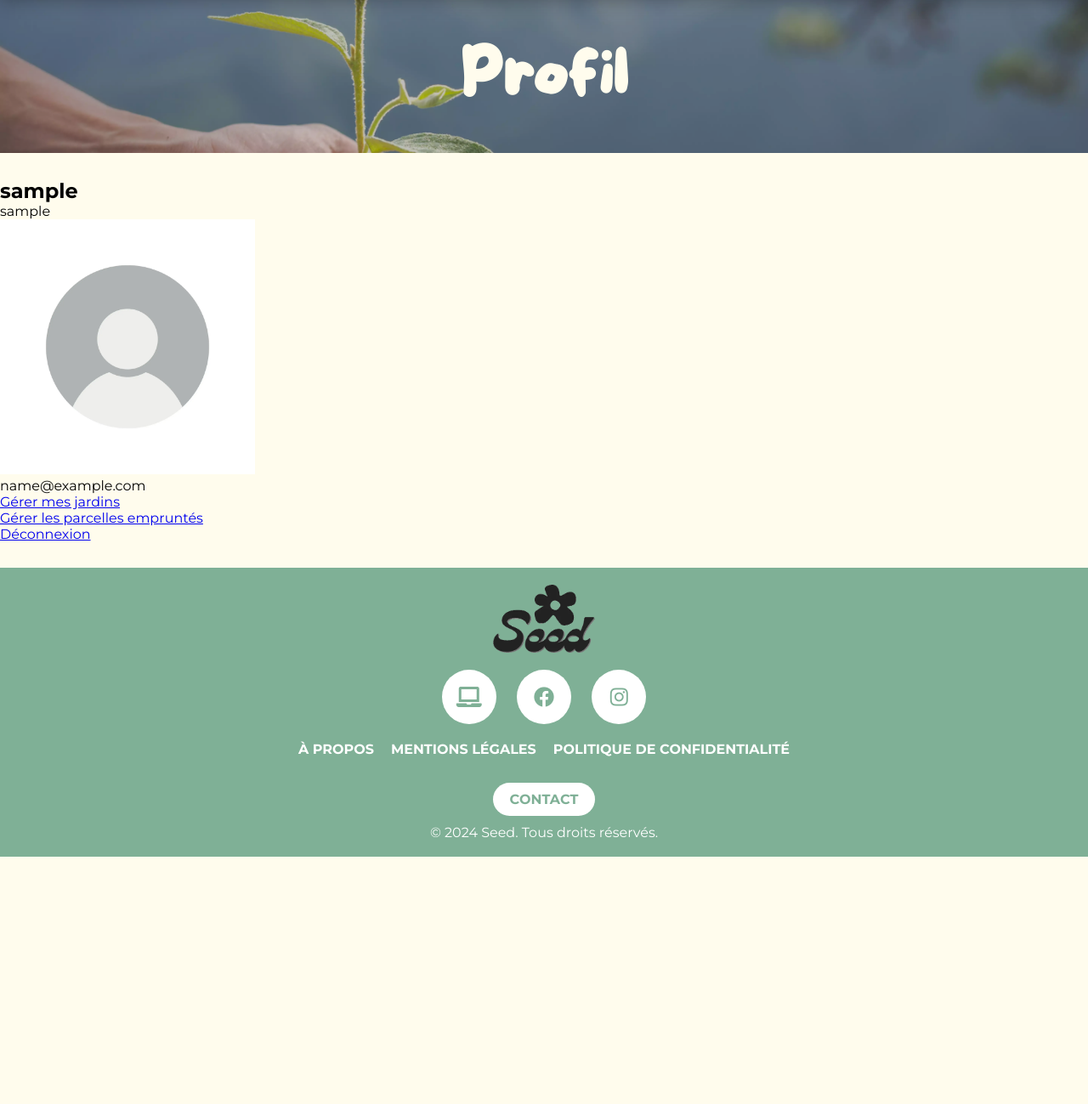
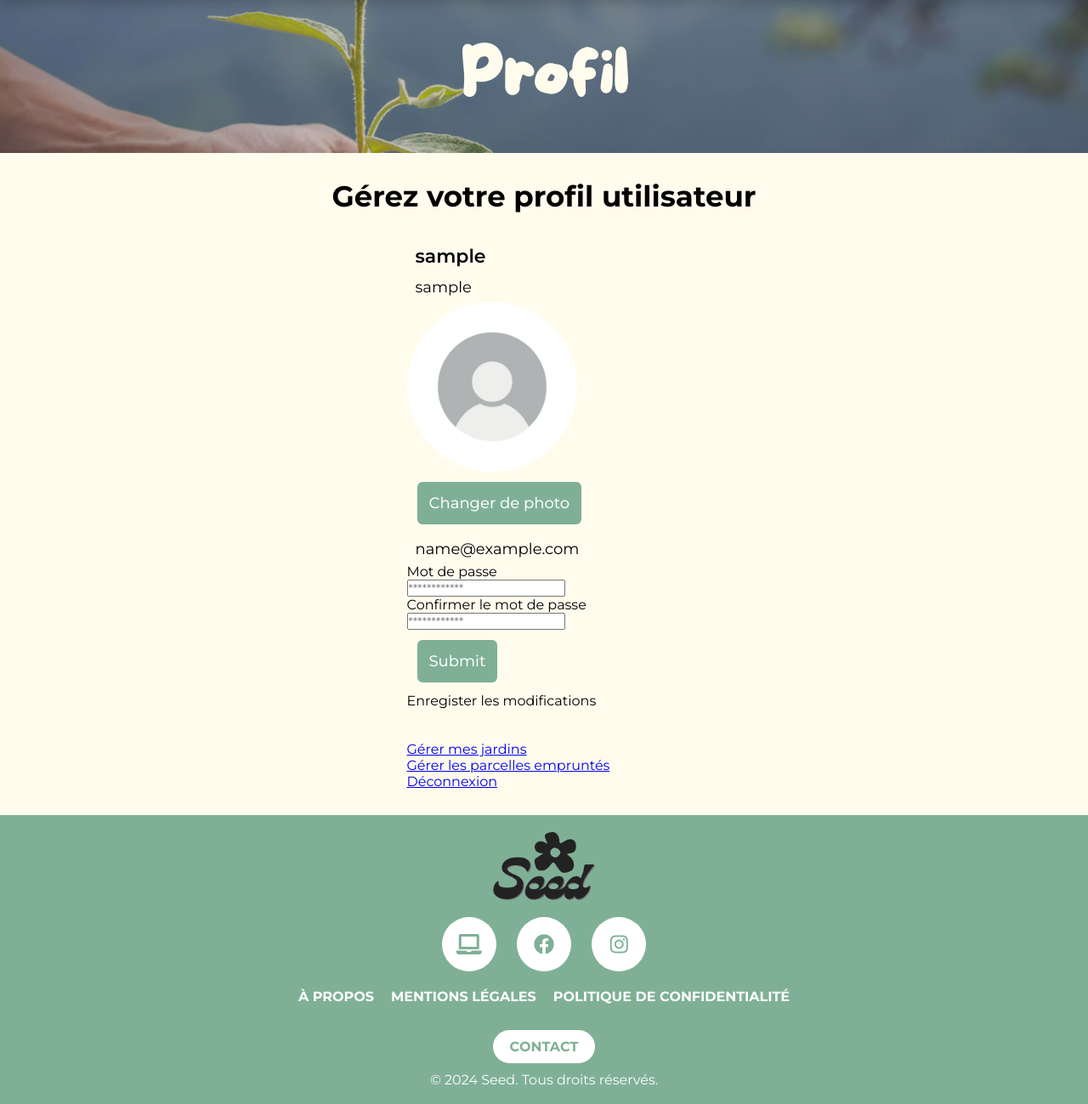
Before and after one commit to valentinbgt/sae202, a PHP site: page /profil/index.php in a window 1280 px wide. Shown: the part 86-1385 px from the top of the page at 85% size. Before the commit the page ends 1094 px from the top, so only its background shows below. Run offline with PHP 8.4, Linux system fonts and the light colour scheme; the visitor is signed in with stand-in values (Sample User, id 1); tables that the repository leaves empty or names only in its code hold one stand-in row (values such as "Sample post"); data that the repository does not hold is empty.

Commit message:
ajout de la modification de profil

```diff
--- a/assets/css/style.css
+++ b/assets/css/style.css
@@ -327,7 +327,8 @@ footer {
 
 #signForm p.addPicture,
 #addGardenForm p.addPicture,
-#addGardenForm a#addPlotButton {
+#addGardenForm a#addPlotButton,
+.button.little {
     text-wrap: nowrap;
     padding: 12px;
     font-size: 18px;
@@ -874,6 +875,40 @@ form textarea:focus {
 }
 
 
+.profil{
+    display: flex;
+    flex-direction: column;
+    width: fit-content; /* DEV */
+    margin: 0 auto;
+    align-items: flex-start;
+
+}
+
+.profil input[type=text]{
+    border: none;
+    font-size: 18px;
+    background: transparent;
+    padding: 6px 10px;
+}
+.profil input[type=text]#profilName{
+    font-weight: 600;
+    font-size: 22px;
+}
+
+.profil input[type=text]:focus{
+
+}
+
+.profil #profilImage{
+    cursor: pointer;
+    width: 200px;
+    height: 200px;
+    object-fit: cover;
+    border-radius: 50%;
+}
+
+
+
 .footerNav a {
     color: white;
     text-decoration: none;
--- /dev/null
+++ b/assets/js/profil.js
@@ -0,0 +1,16 @@
+const pictureInput = document.getElementById("profilPictureInput");
+const addPictureButton = document.getElementById("addPictureButton");
+const picturePreview = document.getElementById("profilImage");
+
+addPictureButton.addEventListener("click", () => {
+    pictureInput.click();
+})
+picturePreview.addEventListener("click", () => {
+    pictureInput.click();
+})
+
+pictureInput.addEventListener("change", () => {
+    const file = pictureInput.files[0];
+    picturePreview.src = URL.createObjectURL(file);
+    picturePreview.hidden = false;
+})
--- a/jardins/parcelles.php
+++ b/jardins/parcelles.php
@@ -42,6 +42,7 @@
                             extract($jardin);
 
                             $jardin_enc_id = urlencode(base64_encode($jardin_id));
+                            $parcelle_enc_id = urlencode(base64_encode($parcelle_id));
 
                             $owner = getUserName($jardin_user_id);
                 ?>
@@ -65,9 +66,9 @@
                         </div>
 
                         <div class="jardinActions">
-                            <a href="#">Modifier</a>
+                            <!--<a href="#">Modifier</a>-->
 
-                            <a href="#">Rendre</a>
+                            <a href="borrow.php?id=<?= $parcelle_enc_id ?>&giveBack">Rendre</a>
                         </div>
 
                         <!--<p> parcelles :</p>
--- /dev/null
+++ b/profil/edit.php
@@ -0,0 +1 @@
+modifier le profilllll
--- a/profil/index.php
+++ b/profil/index.php
@@ -16,14 +16,31 @@
             <div class="topHeroImage">
                 <h1>Profil</h1>
             </div>
-            <h2><?= $_SESSION["user_displayName"] ?></h2>
-            <p><?= $user_name ?></p>
-            <img src="/profil/picture.php?user=<?= $user_name; ?>" alt="Photo de profil de <?= $user_displayName ?>" width="300">
-            <p><?= $user_email ?></p>
-            <p><a href="/jardins/gestion.php">Gérer mes jardins</a></p>
-            <p><a href="/jardins/parcelles.php">Gérer les parcelles empruntés</a></p>
-            <!-- <p><a href="">Gérer les articles disponibles</a></p> -->
-            <p><a href="/profil/inc/logout.proc.php">Déconnexion</a></p>
+            <h2 class="pageSeconTitle">Gérez votre profil utilisateur</h2>
+
+            <script src="/assets/js/profil.js" defer></script>
+            <form action="edit.php" class="profil" method="post">
+                <input type="text" name="profilName" id="profilName" value="<?= $_SESSION["user_displayName"] ?>" placeholder="<?= $_SESSION["user_displayName"] ?>">
+                <input type="text" name="profilUsername" id="profilUsername" value="<?= $user_name ?>" placeholder="<?= $user_name ?>">
+                <img id="profilImage" src="/profil/picture.php?user=<?= $user_name; ?>" alt="Photo de profil de <?= $user_displayName ?>">
+                <input type="file" name="profilPictureInput" id="profilPictureInput" accept="image/*" hidden>
+                <a id="addPictureButton" class="button little">Changer de photo</a>
+                <input type="text" name="profilEmail" id="profilEmail" value="<?= $user_email ?>" placeholder="<?= $user_email ?>">
+                <label for="profilPassword">Mot de passe</label>
+                <input type="password" name="profilPassword" id="profilPassword" placeholder="************">
+                <label for="profilConfirmPassword">Confirmer le mot de passe</label>
+                <input type="password" name="profilConfirmPassword" id="profilConfirmPassword" placeholder="************">
+
+
+                <input type="submit" class="button little">Enregister les modifications</input>
+
+                <br><br><br>
+                <p><a href="/jardins/gestion.php">Gérer mes jardins</a></p>
+                <p><a href="/jardins/parcelles.php">Gérer les parcelles empruntés</a></p>
+                <!-- <p><a href="">Gérer les articles disponibles</a></p> -->
+                <p><a href="/profil/inc/logout.proc.php">Déconnexion</a></p>
+            </form>
+
         </main>
 <?php
     require_once(DOCUMENT_ROOT . 'footer.php');
```
Also changed, not shown: jardins/borrow.php (+36 -18 lines).
